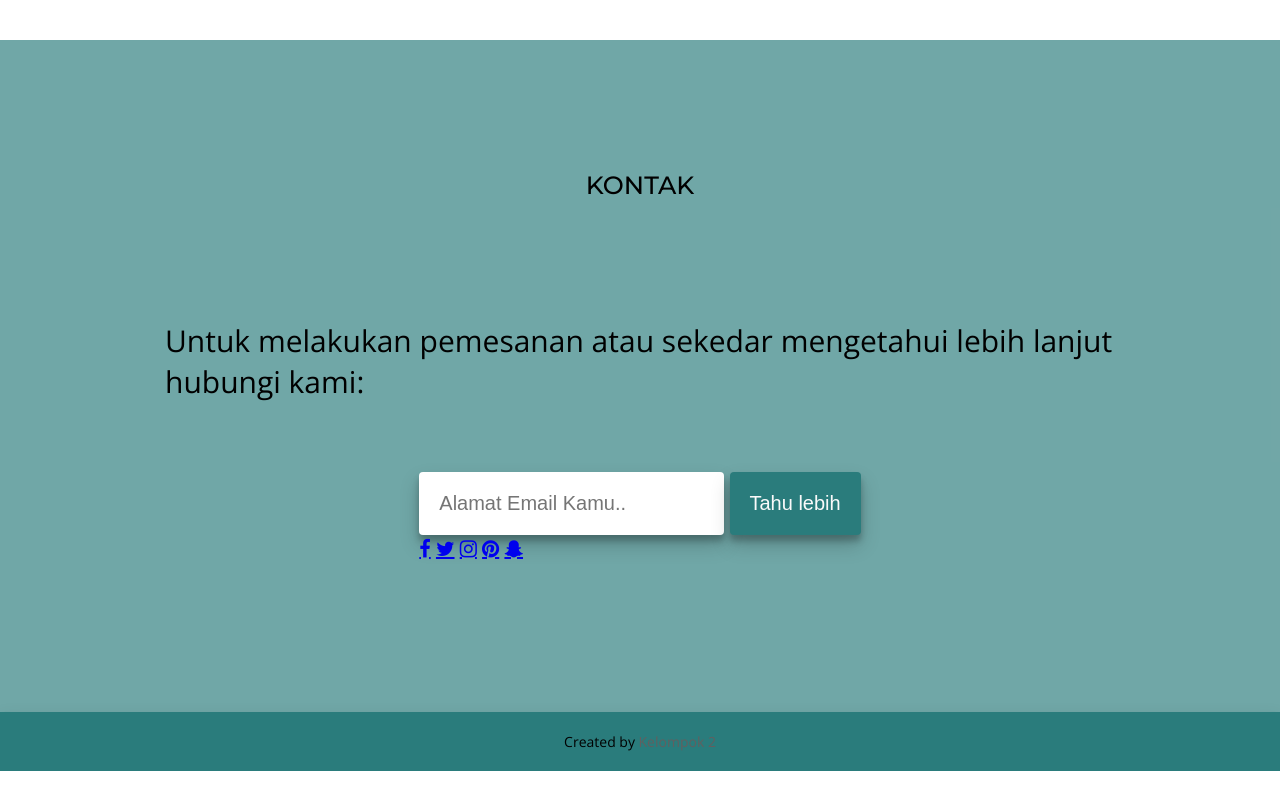
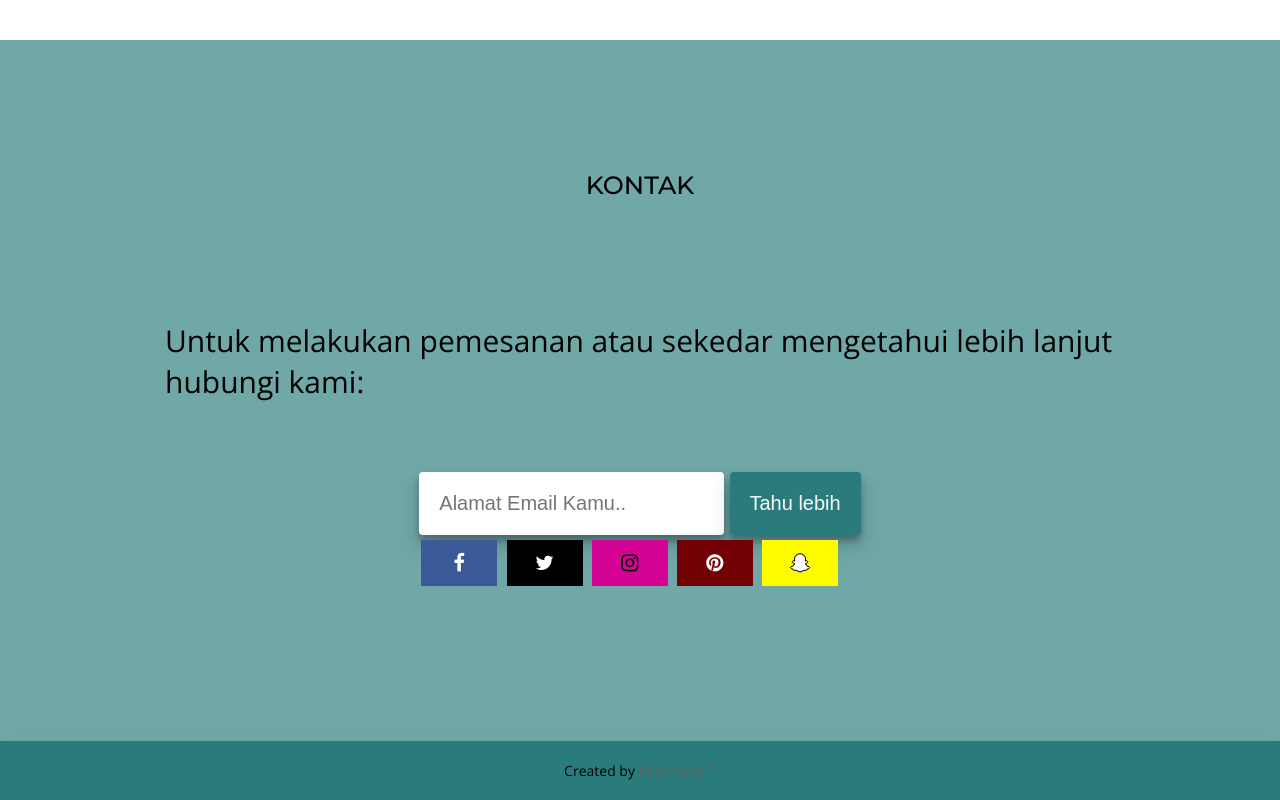
Before and after one commit to adwntaa/Bucket-Shop, a plain HTML site: page index.html in a window 1280 px wide. Shown: the part 4619-5419 px from the top of the page. Before the commit the page ends 5390 px from the top, so only its background shows below. Drawn offline with nearby package versions, Linux system fonts and the light colour scheme.

Commit message:
Update styles.css

```diff
--- a/styles.css
+++ b/styles.css
@@ -328,3 +328,36 @@ footer a {
   color: #616060;
   text-decoration: none;
 }
+.fa {
+  padding: 13px;
+  font-size: 20px;
+  width: 50px;
+  text-align: center;
+  text-decoration: none;
+  margin: 5px 2px;
+}
+
+.fa:hover {
+    opacity: 0.7;
+}
+.fa-facebook {
+  background: #3B5998;
+  color: white;
+}
+.fa-twitter {
+  background: #000000;
+  color: white;
+}
+.fa-instagram {
+  background: #d40295;
+  color: rgb(0, 0, 0);
+}
+.fa-pinterest {
+  background: #720004;
+  color: white;
+}
+.fa-snapchat-ghost {
+  background: #fffc00;
+  color: white;
+  text-shadow: -1px 0 black, 0 1px black, 1px 0 black, 0 -1px black;
+}
```
